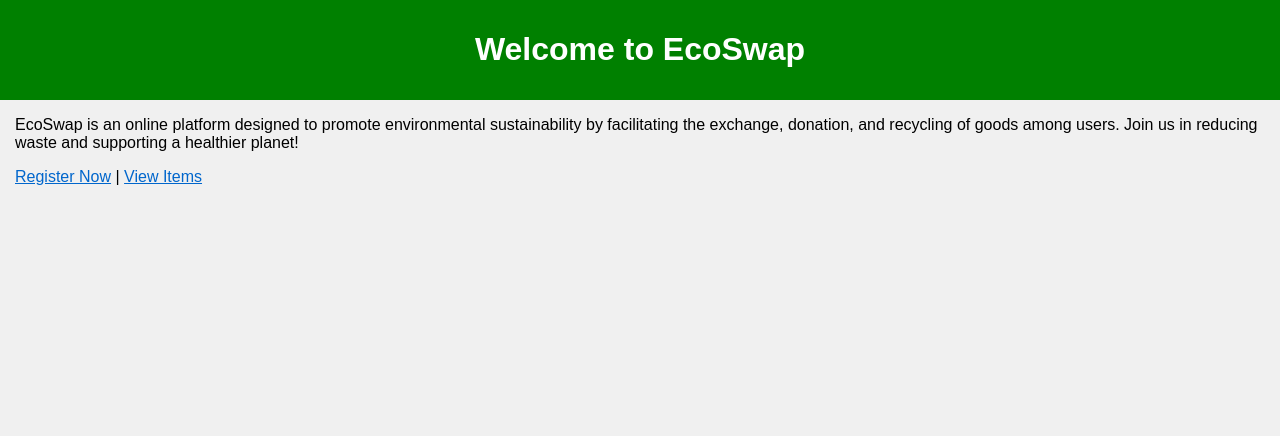
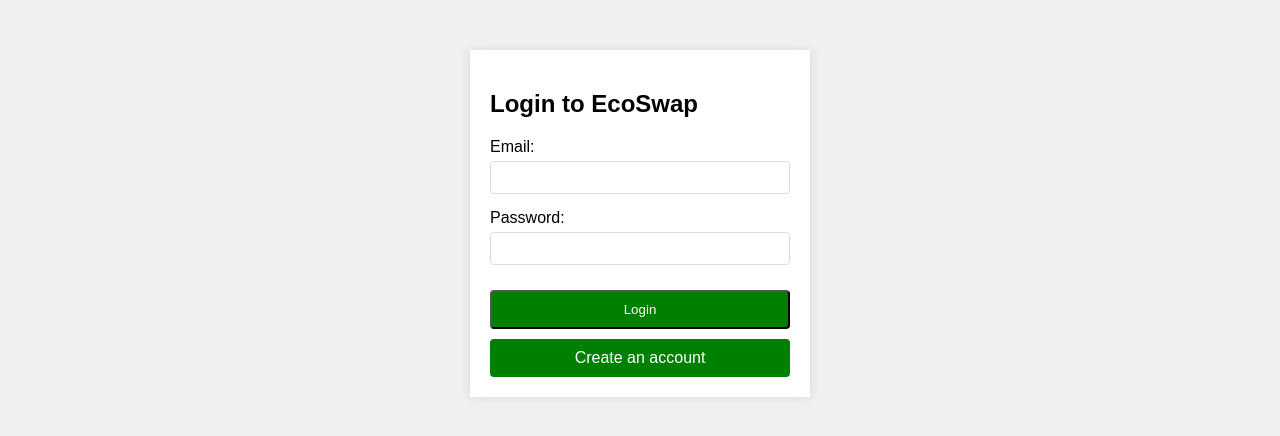
Before and after one commit to adamjolles/ecoswap, a PHP site: page / in a window 1280 px wide. Shown: the top 436 px of the page. Run offline with PHP 8.4, Linux system fonts and the light colour scheme.

Commit message:
New pages

```diff
--- a/index.php
+++ b/index.php
@@ -2,16 +2,64 @@
 <html lang="en">
 <head>
     <meta charset="UTF-8">
-    <title>EcoSwap - Home</title>
-    <link rel="stylesheet" href="index.css">
+    <title>EcoSwap - Login</title>
+    <style>
+        body {
+            font-family: Arial, sans-serif;
+            margin: 0;
+            padding: 0;
+            background-color: #f0f0f0;
+        }
+        .container {
+            width: 300px;
+            margin: 50px auto;
+            background-color: #fff;
+            padding: 20px;
+            box-shadow: 0 0 10px rgba(0, 0, 0, 0.1);
+        }
+        form {
+            display: flex;
+            flex-direction: column;
+        }
+        label {
+            margin-bottom: 5px;
+        }
+        input[type="email"],
+        input[type="password"] {
+            padding: 8px;
+            margin-bottom: 15px;
+            border: 1px solid #ddd;
+            border-radius: 4px;
+        }
+        input[type="submit"],
+        a {
+            padding: 10px;
+            display: block;
+            text-align: center;
+            background-color: #008000;
+            color: white;
+            text-decoration: none;
+            border-radius: 4px;
+            margin-top: 10px;
+        }
+        a:hover {
+            background-color: #005700;
+        }
+    </style>
 </head>
 <body>
-    <div class="header">
-        <h1>Welcome to EcoSwap</h1>
-    </div>
-    <div class="content">
-        <p>EcoSwap is an online platform designed to promote environmental sustainability by facilitating the exchange, donation, and recycling of goods among users. Join us in reducing waste and supporting a healthier planet!</p>
-        <p><a href="register.php">Register Now</a> | <a href="items.php">View Items</a></p>
+    <div class="container">
+        <h2>Login to EcoSwap</h2>
+        <form action="process_login.php" method="POST">
+            <label for="email">Email:</label>
+            <input type="email" id="email" name="email" required>
+
+            <label for="password">Password:</label>
+            <input type="password" id="password" name="password" required>
+
+            <input type="submit" value="Login">
+        </form>
+        <a href="register.php">Create an account</a>
     </div>
 </body>
 </html>
```
Also changed, not shown: dashboard.php (added, +64 -0 lines), login_process.php (added, +45 -0 lines), register.php (+5 -2 lines).
